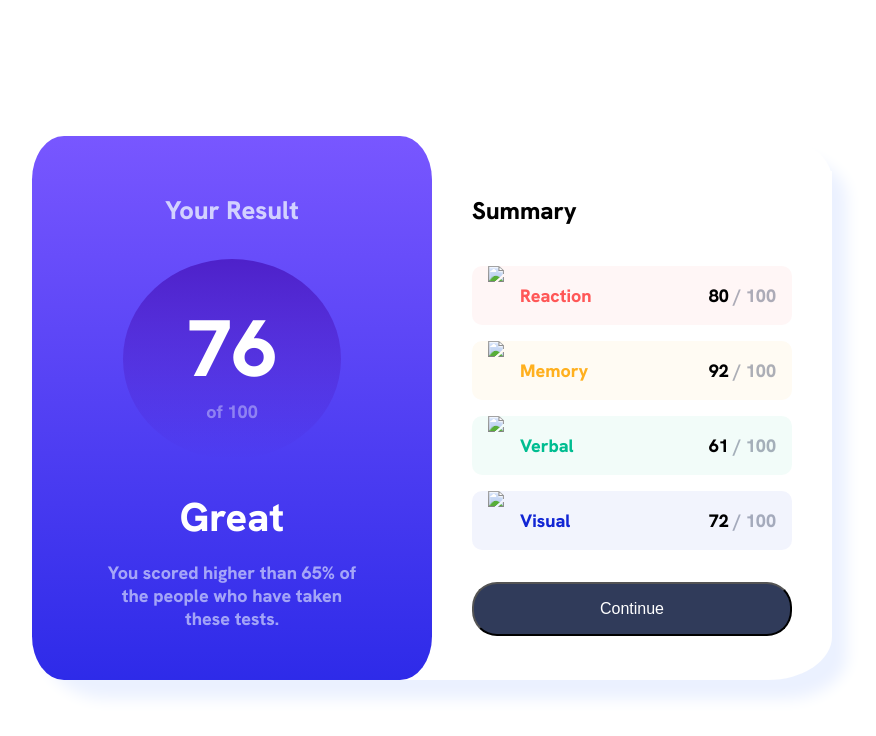
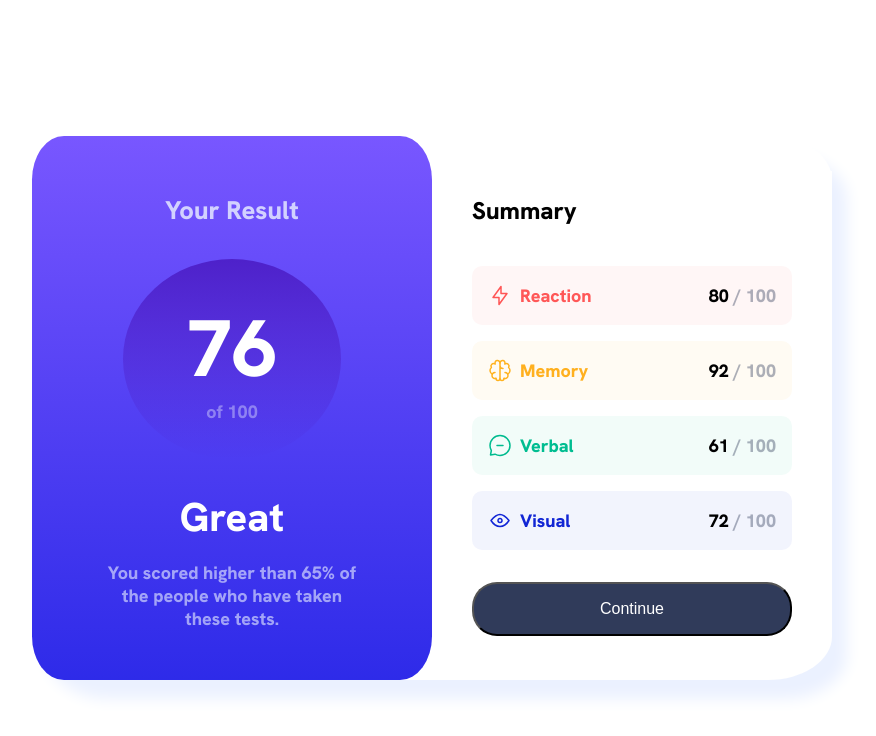
Before and after one commit to sycero/exhibition-2, a plain HTML site: page index.html in a window 1280 px wide. Shown: the whole page, without its empty margins (216-1092 px from the left). Drawn offline with Linux system fonts and the light colour scheme.

Commit message:
Update index.html

```diff
--- a/index.html
+++ b/index.html
@@ -38,13 +38,13 @@
 
         <div class="capsules summary"><p>Summary</p></div>
 
-        <div class="capsules red"><div class="pair reaction"><img class="icons" src="assets/images/reaction.svg"><p>Reaction </p></div><p><span>80</span> <span class="slash">/ 100</span></p></div>
+        <div class="capsules red"><div class="pair reaction"><img class="icons" src="images/reaction.svg"><p>Reaction </p></div><p><span>80</span> <span class="slash">/ 100</span></p></div>
 
-        <div class="capsules orange"><div  class="pair memory"><img class="icons" src="assets/images/memory.svg"><p>Memory</p></div><p><span>92</span><span class="slash"> / 100</span></p></div>
+        <div class="capsules orange"><div  class="pair memory"><img class="icons" src="images/memory.svg"><p>Memory</p></div><p><span>92</span><span class="slash"> / 100</span></p></div>
 
-        <div class="capsules green"><div class="pair verbal"><img class="icons" src="assets/images/verbal.svg"><p>Verbal</p></div><p><span>61</span><span class="slash"> / 100</span></p></div>
+        <div class="capsules green"><div class="pair verbal"><img class="icons" src="images/verbal.svg"><p>Verbal</p></div><p><span>61</span><span class="slash"> / 100</span></p></div>
 
-        <div class="capsules blue"><div class="pair visual"><img class="icons" src="assets/images/visual.svg"><p>Visual</p></div><p><span>72</span><span class="slash"> / 100</span></p></div>
+        <div class="capsules blue"><div class="pair visual"><img class="icons" src="images/visual.svg"><p>Visual</p></div><p><span>72</span><span class="slash"> / 100</span></p></div>
 
         <button>Continue</button>
 
```
